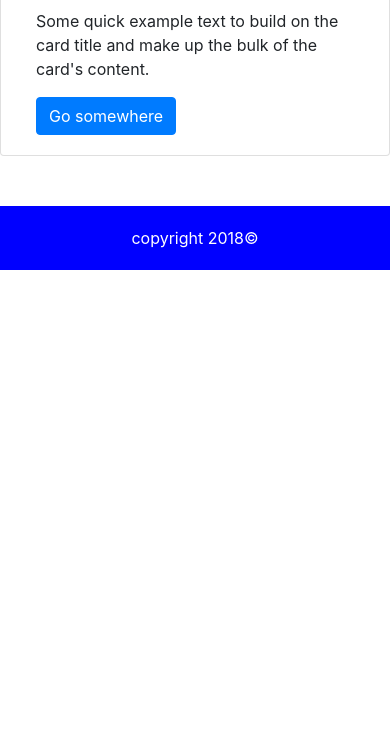
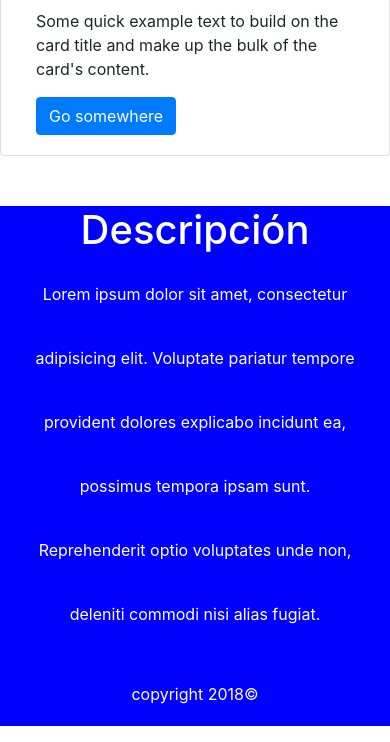
Before and after one commit to moe038/Prueba1Bootstrap, a plain HTML site: page index.html in a window 390 px wide. Shown: the part 2138-2880 px from the top of the page. Before the commit the page ends 2424 px from the top, so only its background shows below. Drawn offline with Linux system fonts and the light colour scheme.

Commit message:
cambios2

```diff
--- a/index.html
+++ b/index.html
@@ -221,7 +221,7 @@
 
     <footer class="col-lg-12">
 
-<div class="container d-none d-sm-block d-md-none ">
+<div class="container d-block d-md-none ">
   <h1>Descripción</h1>
   <p>Lorem ipsum dolor sit amet, consectetur adipisicing elit. Voluptate pariatur tempore provident dolores explicabo incidunt ea, possimus tempora ipsam sunt. Reprehenderit optio voluptates unde non, deleniti commodi nisi alias fugiat.</p>
 </div>
```
